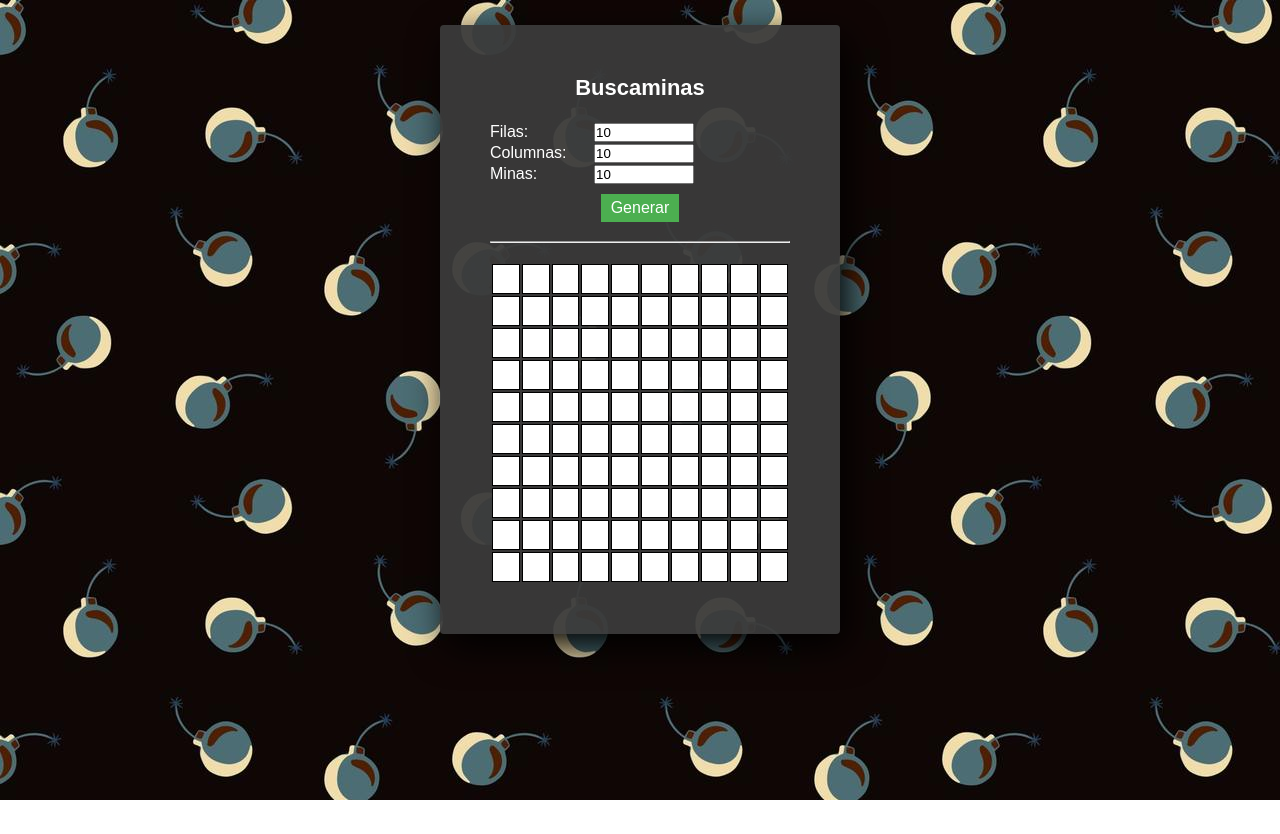
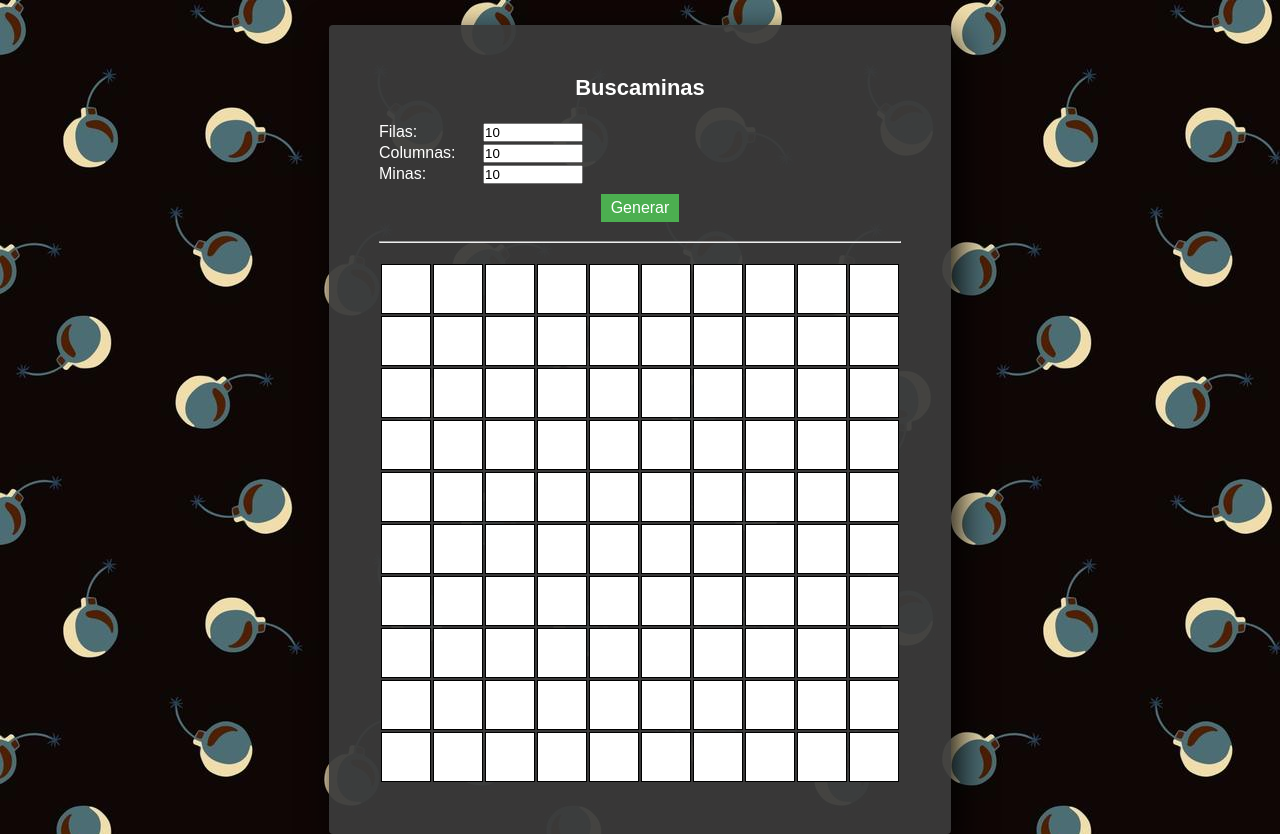
Before and after one commit to Nevtr4l/Buscaminas, a plain HTML site: page index.html in a window 1280 px wide. Both pictures are taken after a click on the button "Generar". Before the commit the page ends 800 px from the top, so only its background shows below. Drawn offline with Linux system fonts and the light colour scheme.

Commit message:
main flexible

```diff
--- a/css/style.css
+++ b/css/style.css
@@ -11,7 +11,7 @@ body {
 }
 
 .main {
-  width: 400px;
+  width: fit-content;
   background: #3b3b3bf1;
   padding: 50px;
   margin: auto;
@@ -43,8 +43,8 @@ table {
 
 td {
   border: 1px solid black;
-  width: 30px;
-  height: 30px;
+  width: 50px;
+  height: 50px;
   background-color: white;
   text-align: center;
   vertical-align: middle;
```
